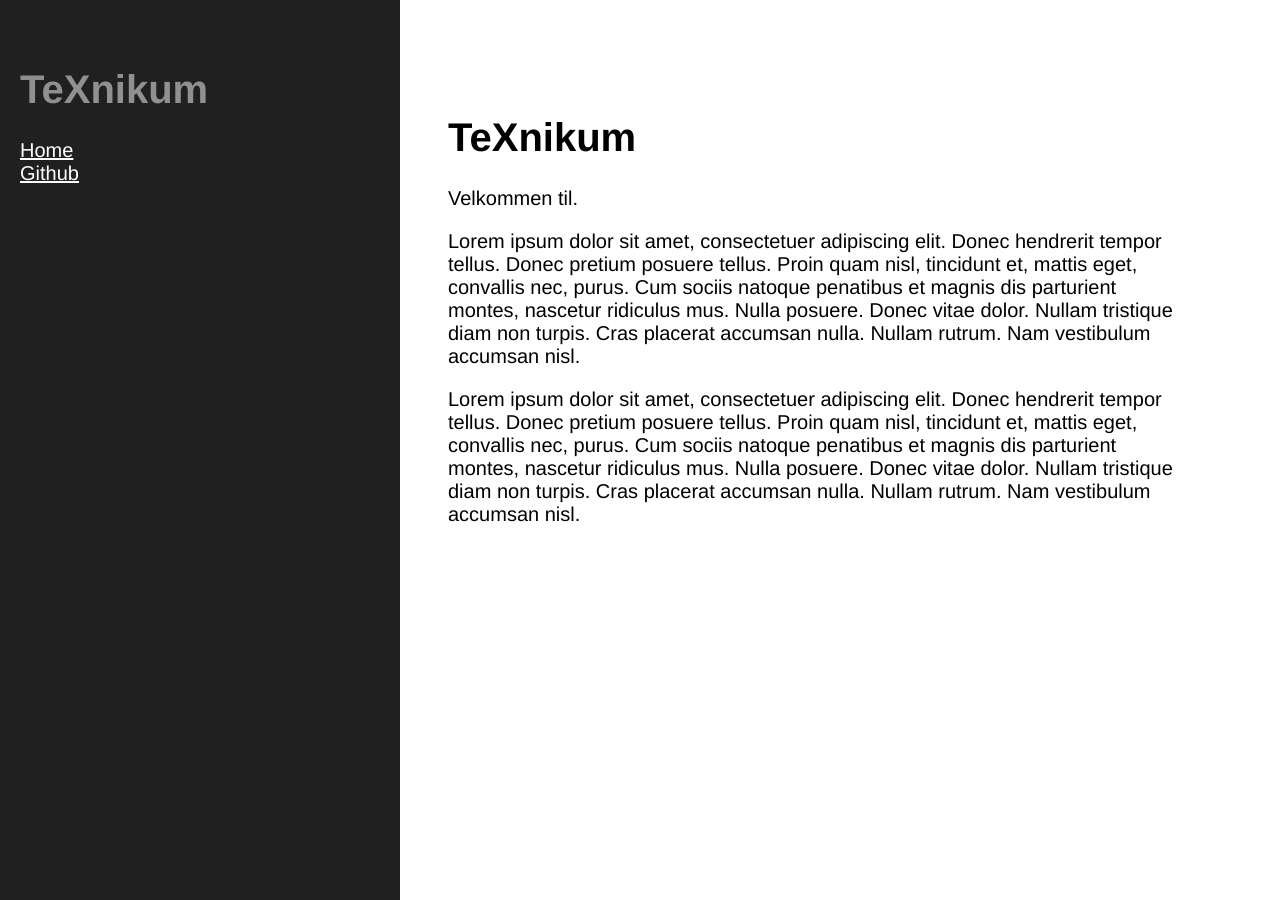
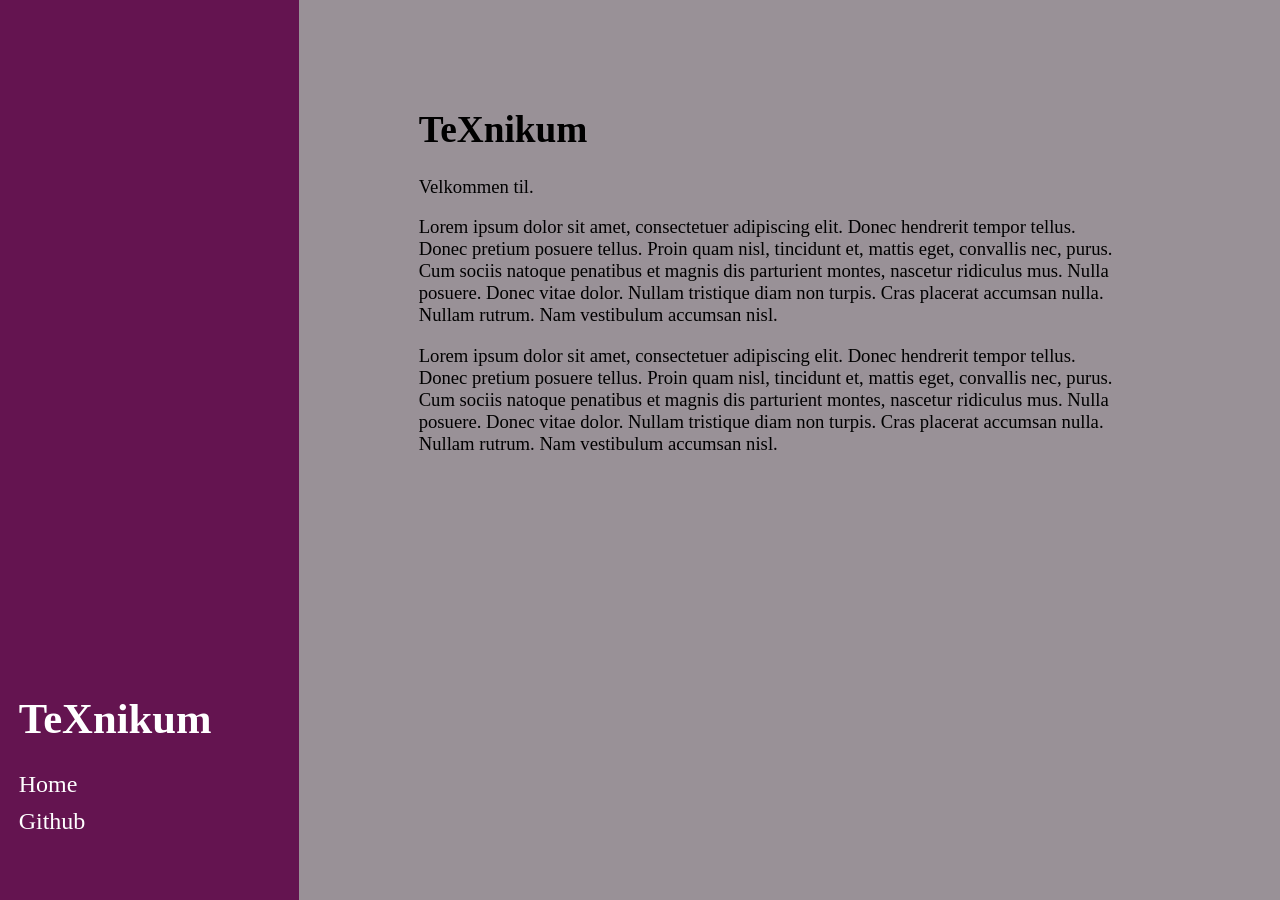
Before and after one commit to TeXnikum/TeXnikum.github.io, a Jekyll site: the page built from hello.md, in a window 1280 px wide. Built offline with Jekyll 4.4.1, drawn with Linux system fonts in a browser that asks for light colours.

Commit message:
working on page styling

```diff
--- a/_includes/head.html
+++ b/_includes/head.html
@@ -1,6 +1,6 @@
 <head>
 
 <!-- CSS -->
-<link rel="stylesheet" href="/public/hyde.css">
+<link rel="stylesheet" href="/public/style.css">
 
 </head>
```
